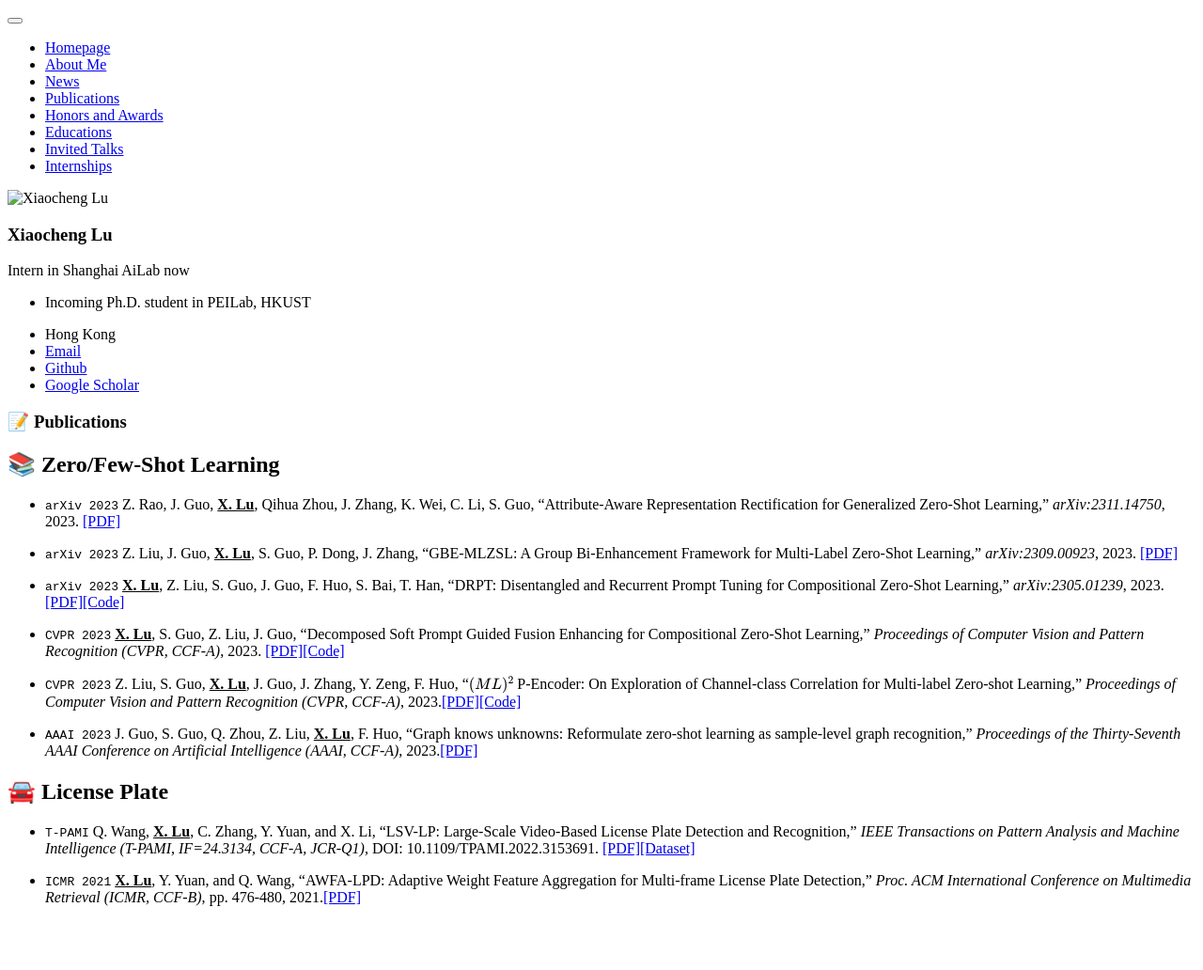
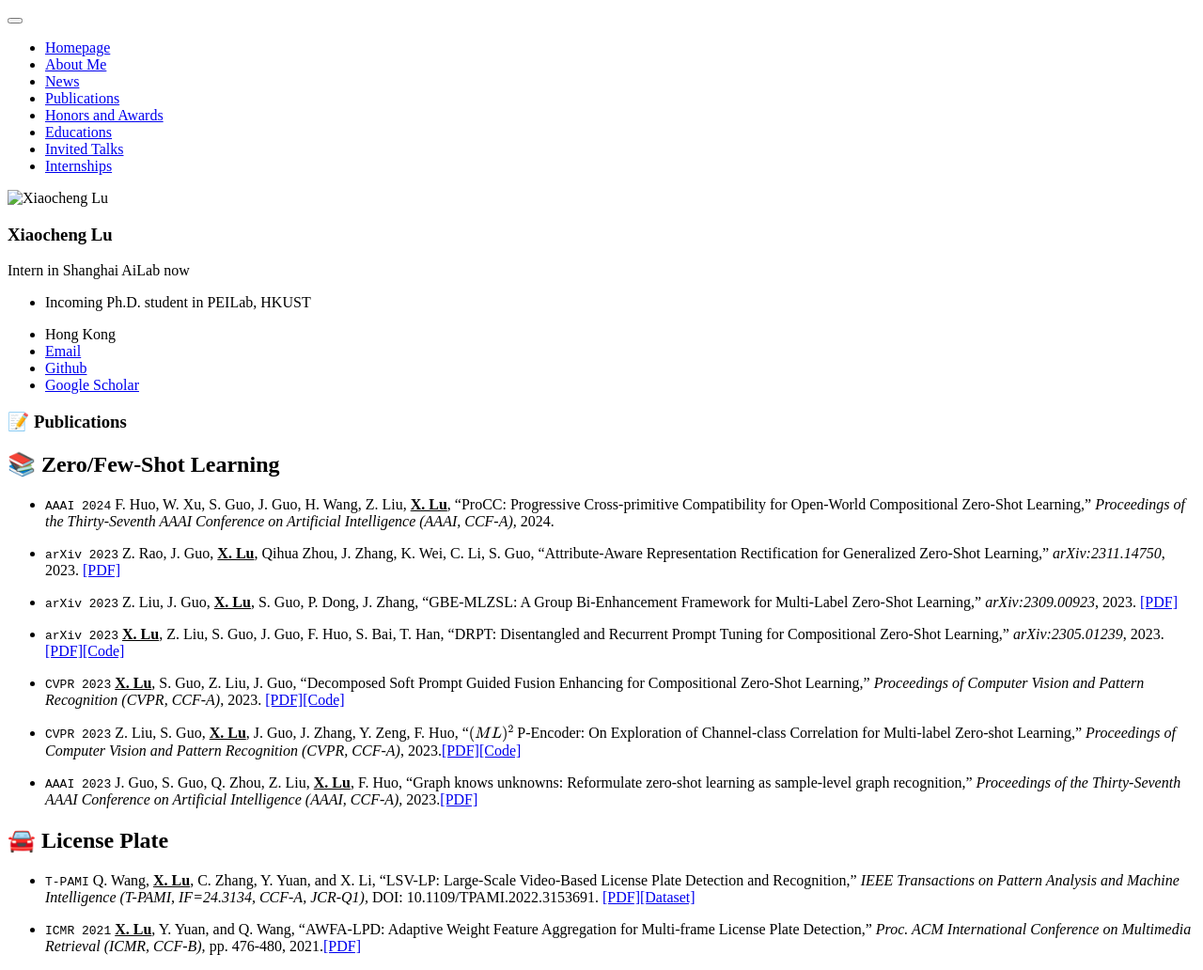
Before and after one commit to Forest-art/forest-art.github.io, a Jekyll site: the page built from _pages/includes/mypub.md, in a window 1280 px wide. Shown: the whole page at 94% size. Built offline with Jekyll 4.4.1, drawn with Linux system fonts in a browser that asks for light colours; our own code applies the rules of GitHub Pages for plain Markdown files; formulas are drawn with MathJax 3; before the commit the page ends 980 px from its top, so only the background shows below that.

Commit message:
Update mypub.md

```diff
--- a/_pages/includes/mypub.md
+++ b/_pages/includes/mypub.md
@@ -1,5 +1,7 @@
 # 📝 Publications
 ## 📚 Zero/Few-Shot Learning
+- ``AAAI 2024`` F. Huo, W. Xu, S. Guo, J. Guo, H. Wang, Z. Liu, **<u>X. Lu</u>**, "ProCC: Progressive Cross-primitive Compatibility for Open-World Compositional Zero-Shot Learning," *Proceedings of the Thirty-Seventh AAAI Conference on Artificial Intelligence (AAAI, CCF-A),* 2024.
+
 - ``arXiv 2023`` Z. Rao, J. Guo, **<u>X. Lu</u>**, Qihua Zhou, J. Zhang, K. Wei, C. Li, S. Guo, "Attribute-Aware Representation Rectification for Generalized Zero-Shot Learning," *arXiv:2311.14750*, 2023.
 [[PDF]](https://arxiv.org/pdf/2311.14750.pdf)
 
```
